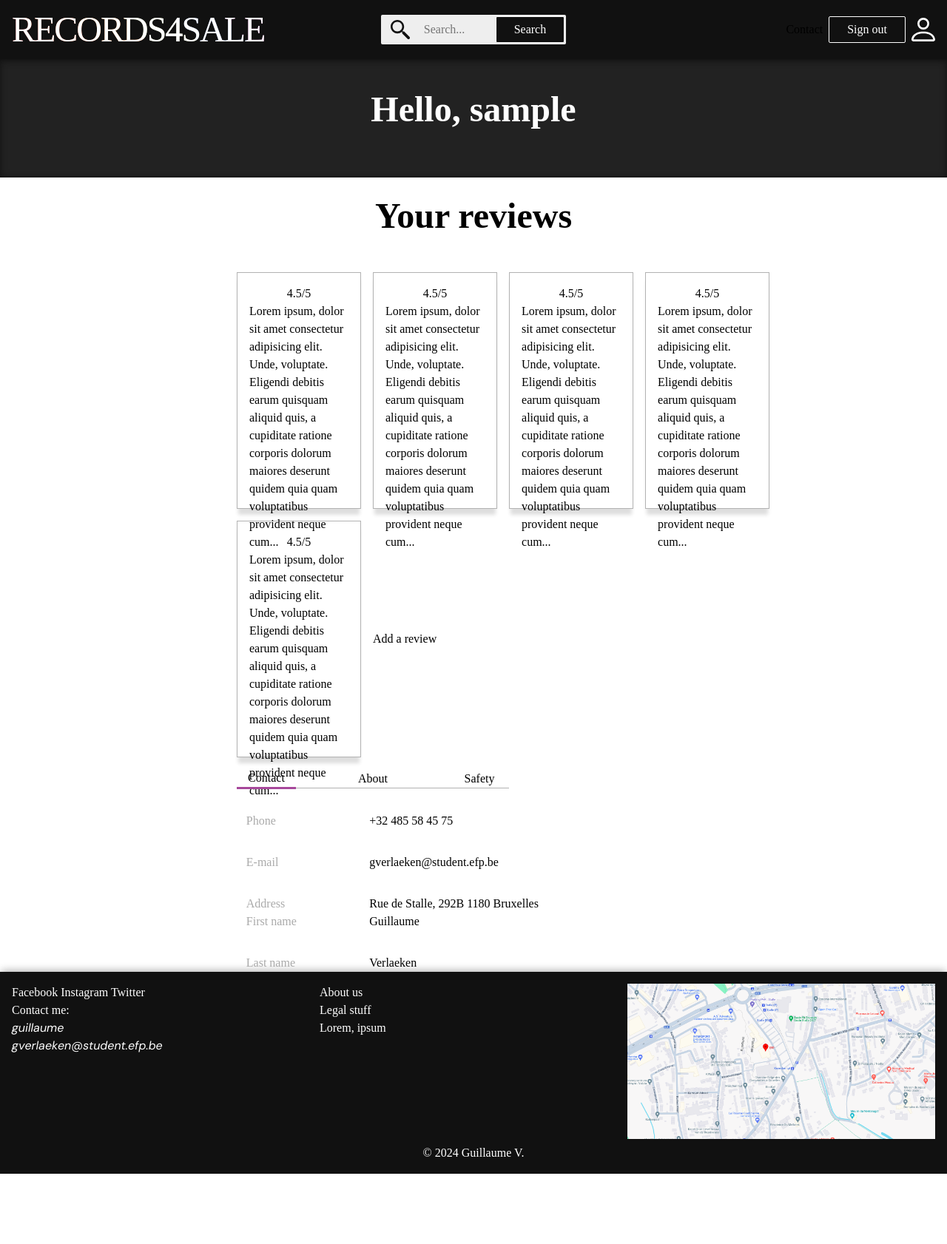
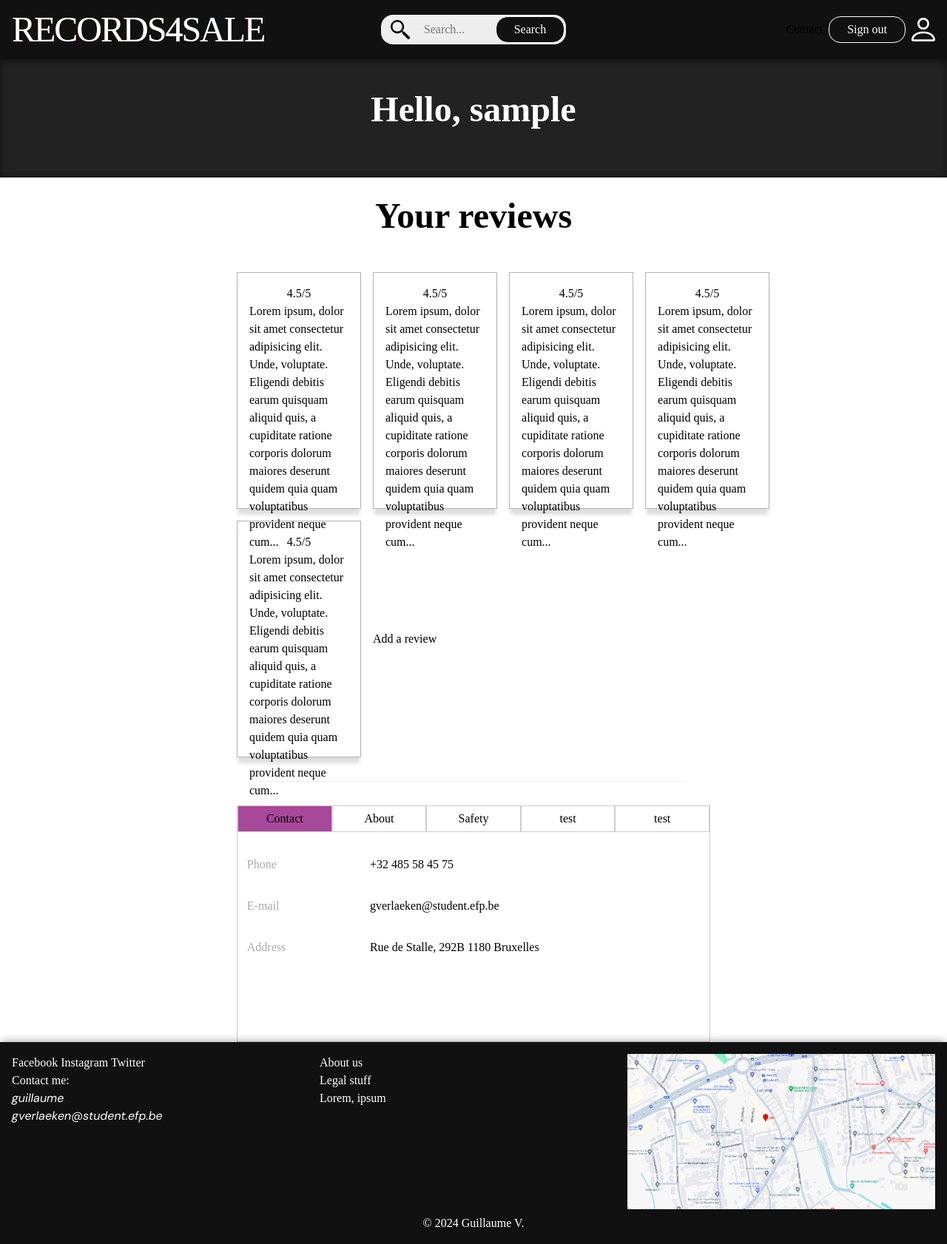
Before and after one commit to spobb/records4sale, a PHP site: page /index.php?page=profile in a window 1280 px wide. Shown: the whole page at 74% size. Before the commit the page ends 1587 px from the top, so only its background shows below. Run offline with PHP 8.4, Linux system fonts and the light colour scheme; the visitor is signed in with stand-in values (Sample User, id 1); some libraries are stand-ins or nearby versions; some web fonts are replaced.

Commit message:
profile nav tabs

```diff
--- a/pages/profile.php
+++ b/pages/profile.php
@@ -8,53 +8,74 @@
         <div class="review column-wrapper">
             <h2 class="overflow">A valediction</h2>
             <span>4.5/5</span>
-            <p>Lorem ipsum, dolor sit amet consectetur adipisicing elit. Unde, voluptate. Eligendi debitis earum quisquam aliquid quis,
-                a cupiditate ratione corporis dolorum maiores deserunt quidem quia quam voluptatibus provident neque cum...</p>
+            <p>Lorem ipsum, dolor sit amet consectetur adipisicing elit. Unde, voluptate. Eligendi debitis earum
+                quisquam aliquid quis,
+                a cupiditate ratione corporis dolorum maiores deserunt quidem quia quam voluptatibus provident neque
+                cum...</p>
         </div>
         <div class="review column-wrapper">
             <h2 class="overflow">A valediction</h2>
             <span>4.5/5</span>
-            <p>Lorem ipsum, dolor sit amet consectetur adipisicing elit. Unde, voluptate. Eligendi debitis earum quisquam aliquid quis,
-                a cupiditate ratione corporis dolorum maiores deserunt quidem quia quam voluptatibus provident neque cum...</p>
+            <p>Lorem ipsum, dolor sit amet consectetur adipisicing elit. Unde, voluptate. Eligendi debitis earum
+                quisquam aliquid quis,
+                a cupiditate ratione corporis dolorum maiores deserunt quidem quia quam voluptatibus provident neque
+                cum...</p>
         </div>
         <div class="review column-wrapper">
             <h2 class="overflow">A valediction</h2>
             <span>4.5/5</span>
-            <p>Lorem ipsum, dolor sit amet consectetur adipisicing elit. Unde, voluptate. Eligendi debitis earum quisquam aliquid quis,
-                a cupiditate ratione corporis dolorum maiores deserunt quidem quia quam voluptatibus provident neque cum...</p>
+            <p>Lorem ipsum, dolor sit amet consectetur adipisicing elit. Unde, voluptate. Eligendi debitis earum
+                quisquam aliquid quis,
+                a cupiditate ratione corporis dolorum maiores deserunt quidem quia quam voluptatibus provident neque
+                cum...</p>
         </div>
         <div class="review column-wrapper">
             <h2 class="overflow">A valediction</h2>
             <span>4.5/5</span>
-            <p>Lorem ipsum, dolor sit amet consectetur adipisicing elit. Unde, voluptate. Eligendi debitis earum quisquam aliquid quis,
-                a cupiditate ratione corporis dolorum maiores deserunt quidem quia quam voluptatibus provident neque cum...</p>
+            <p>Lorem ipsum, dolor sit amet consectetur adipisicing elit. Unde, voluptate. Eligendi debitis earum
+                quisquam aliquid quis,
+                a cupiditate ratione corporis dolorum maiores deserunt quidem quia quam voluptatibus provident neque
+                cum...</p>
         </div>
         <div class="review column-wrapper">
             <h2 class="overflow">A valediction</h2>
             <span>4.5/5</span>
-            <p>Lorem ipsum, dolor sit amet consectetur adipisicing elit. Unde, voluptate. Eligendi debitis earum quisquam aliquid quis,
-                a cupiditate ratione corporis dolorum maiores deserunt quidem quia quam voluptatibus provident neque cum...</p>
+            <p>Lorem ipsum, dolor sit amet consectetur adipisicing elit. Unde, voluptate. Eligendi debitis earum
+                quisquam aliquid quis,
+                a cupiditate ratione corporis dolorum maiores deserunt quidem quia quam voluptatibus provident neque
+                cum...</p>
         </div>
         <span>Add a review</span>
     </div>
 
+    <hr>
+
+    <div class="tabs">
         <nav class="profile-nav wrapper">
 
-        <label for="profile-contact"><input type="radio" name="nav" id="profile-contact" checked>
+            <!-- <label for="profile-contact"><input type="radio" name="nav" id="profile-contact" class="tab=button"
+                    data-id="tab1" checked>
                 Contact
             </label>
 
             <label for="profile-about">
-            <input type="radio" name="nav" id="profile-about">
+                <input type="radio" name="nav" id="profile-about" class="tab=button" data-id="tab2">
                 About
             </label>
 
-        <label for="profile-safety"><input type="radio" name="nav" id="profile-safety">
+            <label for="profile-safety"><input type="radio" name="nav" id="profile-safety" class="tab=button"
+                    data-id="tab3">
                 Safety
-        </label>
+            </label> -->
+
+            <button class="tab-button active" data-id="tab1">Contact</button>
+            <button class="tab-button" data-id="tab2">About</button>
+            <button class="tab-button" data-id="tab3">Safety</button>
+            <button class="tab-button" data-id="tab4">test</button>
+            <button class="tab-button" data-id="tab5">test</button>
 
         </nav>
-    <div class="profile-tab wrapper">
+        <div class="profile-tab wrapper active" id="tab1">
             <div class="address column-wrapper">
                 <span>Phone</span>
                 <span>E-mail</span>
@@ -66,7 +87,7 @@
                 <span>Rue de Stalle, 292B 1180 Bruxelles</span>
             </div>
         </div>
-    <div class="profile-tab wrapper">
+        <div class="profile-tab wrapper" id="tab2">
             <div class="address column-wrapper">
                 <span>First name</span>
                 <span>Last name</span>
@@ -76,4 +97,34 @@
                 <span>Verlaeken</span>
             </div>
         </div>
+        <div class="profile-tab wrapper" id="tab3">
+            <div class="address column-wrapper">
+                <span>TAB 3</span>
+            </div>
+            <div class="column-wrapper">
+                <span>3</span>
+            </div>
+        </div>
+        <div class="profile-tab wrapper" id="tab4">
+            <div class="address column-wrapper">
+                <span>First name</span>
+                <span>Last name</span>
+            </div>
+            <div class="column-wrapper">
+                <span>Guillaume</span>
+                <span>Verlaeken</span>
+            </div>
+        </div>
+        <div class="profile-tab wrapper" id="tab5">
+            <div class="address column-wrapper">
+                <span>First name</span>
+                <span>Last name</span>
+            </div>
+            <div class="column-wrapper">
+                <span>Guillaume</span>
+                <span>Verlaeken</span>
+            </div>
+        </div>
+    </div>
 </main>
+<script src="/records4sale/public/js/tabs.js"></script>
--- a/public/css/desktop.css
+++ b/public/css/desktop.css
@@ -30,22 +30,7 @@ body > header nav {
 	justify-content: flex-start;
 }
 .home {
-	background: text no-repeat center/121%
-		linear-gradient(
-			45deg,
-			#ca4246 14%,
-			#e16541 14%,
-			#e16541 28%,
-			#f18f43 28%,
-			#f18f43 42%,
-			#8b9862 42%,
-			#8b9862 56%,
-			#476098 56%,
-			#476098 70%,
-			#a7489b 70%,
-			#a7489b 84%,
-			#111 84%
-		);
+	background: text no-repeat center/121% linear-gradient(45deg, #ca4246 14%, #e16541 14%, #e16541 28%, #f18f43 28%, #f18f43 42%, #8b9862 42%, #8b9862 56%, #476098 56%, #476098 70%, #a7489b 70%, #a7489b 84%, #111 84%);
 	background-position-x: 0px;
 	transition: color 350ms, scale 500ms;
 }
@@ -128,33 +113,7 @@ body > header nav {
 	align-items: center;
 	gap: 1rem;
 }
-.profile-nav {
-	display: flex;
-	justify-content: space-around;
-	max-width: fit-content;
-	gap: 4rem;
-	border-bottom: 1px solid var(--transp);
-	margin-bottom: 2rem;
-}
-.profile-nav input {
-	display: none;
-}
-.profile-nav label {
-	text-align: center;
-	width: 5rem;
-}
-.profile-nav label:has(input:checked) {
-	border-bottom: 3px solid var(--accent);
-	margin-bottom: -2px;
-}
-.profile-nav label:has(input) {
-	border-color: #fff0;
-	transition: border-color 0.5s;
-}
-.profile-nav label:has(input:hover) {
-	border-bottom: 3px solid var(--accent-hover);
-	margin-bottom: -2px;
-}
+
 .review {
 	height: 20rem;
 	border: 1px solid var(--transp);
--- a/public/css/r4s.css
+++ b/public/css/r4s.css
@@ -6,11 +6,8 @@
 	font-style: normal;
 	font-weight: 100 1000;
 	font-display: swap;
-	src: url(https://fonts.gstatic.com/s/dmsans/v15/rP2Hp2ywxg089UriCZOIHQ.woff2)
-		format('woff2');
-	unicode-range: U+0000-00FF, U+0131, U+0152-0153, U+02BB-02BC, U+02C6, U+02DA,
-		U+02DC, U+0304, U+0308, U+0329, U+2000-206F, U+2074, U+20AC, U+2122,
-		U+2191, U+2193, U+2212, U+2215, U+FEFF, U+FFFD;
+	src: url(https://fonts.gstatic.com/s/dmsans/v15/rP2Hp2ywxg089UriCZOIHQ.woff2) format('woff2');
+	unicode-range: U+0000-00FF, U+0131, U+0152-0153, U+02BB-02BC, U+02C6, U+02DA, U+02DC, U+0304, U+0308, U+0329, U+2000-206F, U+2074, U+20AC, U+2122, U+2191, U+2193, U+2212, U+2215, U+FEFF, U+FFFD;
 }
 
 *,
@@ -74,9 +71,12 @@ a {
 	color: var(--black);
 	text-decoration: none;
 }
+hr {
+	margin: 2rem;
+	border-top: none;
+}
 .hero-img {
-	background: linear-gradient(rgba(0, 0, 0, 0.2), rgba(0, 0, 0, 0.2)),
-		no-repeat scroll center 25% / cover url('../assets/hero.jpg');
+	background: linear-gradient(rgba(0, 0, 0, 0.2), rgba(0, 0, 0, 0.2)), no-repeat scroll center 25% / cover url('../assets/hero.jpg');
 	height: 20vh;
 	box-shadow: inset 0px 0px 10px 0px rgba(0, 0, 0, 0.5);
 }
@@ -171,7 +171,7 @@ a {
 .tracklist *:not(:last-child) {
 	padding: 1rem;
 	width: 100%;
-	border: 1px solid var(--transp);
+	border: 1px solid var(--border);
 	border-radius: var(--bdr-rad);
 }
 .stars {
@@ -280,7 +280,7 @@ textarea {
 	padding: 0.5rem;
 	resize: none;
 	background: var(--button-bg);
-	border: 1px solid var(--transp);
+	border: 1px solid var(--border);
 }
 input:focus,
 textarea:focus {
@@ -293,7 +293,7 @@ input[type='submit'] {
 	background: var(--button-bg);
 	text-wrap: nowrap;
 	width: fit-content;
-	border: 1px solid var(--transp);
+	border: 1px solid var(--border);
 	border-radius: var(--bdr-rad);
 	cursor: pointer;
 	padding: 0.5rem 1.5rem;
@@ -381,10 +381,34 @@ button:hover {
 	align-content: center;
 }
 .profile-nav {
+	display: flex;
+	margin-bottom: 2rem;
+}
+.tabs {
+	width: 100%;
+	min-height: 20rem;
+	border: 1px solid var(--border);
+	border-top: none;
+}
+.profile-tab {
 	display: none;
 }
-.profile-tab {
+.profile-tab.active {
+	display: flex;
+	flex: 1 1 100%;
 	justify-content: start;
+}
+.tab-button {
+	flex: 1 1 0;
+	outline: none;
+	border-radius: 0;
+	background-color: var(--white);
+}
+.tab-button.active {
+	background-color: var(--accent);
+}
+.tab-button:hover:not(.active) {
+	background-color: var(--accent-hover);
 }
 .profile-tab * {
 	width: 80%;
--- a/public/css/vars.css
+++ b/public/css/vars.css
@@ -22,8 +22,9 @@
 
 	--transp: rgba(0, 0, 0, 0.3);
 	--extra: #aaa;
+	--border: #ccc;
 
-	--bdr-rad: 2px;
+	--bdr-rad: 1rem;
 
 	--bx-shadow: 0 10px 5px -2px #0002;
 }
--- /dev/null
+++ b/public/js/tabs.js
@@ -0,0 +1,20 @@
+const tabs = document.querySelector('.profile-nav');
+const tabButton = document.querySelectorAll('.tab-button');
+const tab = document.querySelectorAll('.profile-tab');
+
+tabs.addEventListener('click', (e) => {
+	const id = e.target.dataset.id;
+	if (id) {
+		tabButton.forEach((b) => {
+			b.classList.remove('active');
+		});
+		e.target.classList.add('active');
+		console.log('active');
+
+		tab.forEach((t) => {
+			t.classList.remove('active');
+		});
+		const elem = document.getElementById(id);
+		elem.classList.add('active');
+	}
+});
```
Lines whose indentation alone changed are shown as unchanged.
